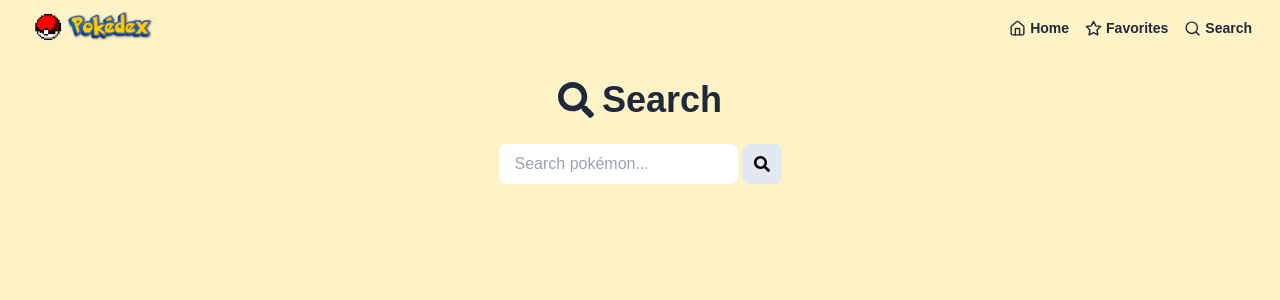
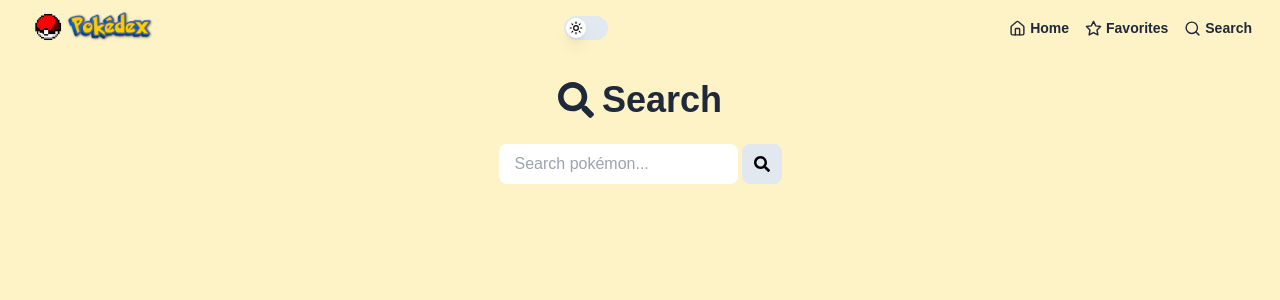
Before and after one commit to dameness/pokedex, a React (Vite) app: page /search in a window 1280 px wide. Shown: the top 300 px of the page. Built offline with nearby package versions, Linux system fonts and the light colour scheme; no server answers.

Commit message:
darkmode implementacao inicial

```diff
--- a/package.json
+++ b/package.json
@@ -11,6 +11,7 @@
   },
   "dependencies": {
     "@radix-ui/react-dropdown-menu": "^2.0.6",
+    "@radix-ui/react-switch": "^1.0.3",
     "axios": "^1.6.8",
     "class-variance-authority": "^0.7.0",
     "clsx": "^2.1.1",
--- a/src/App.tsx
+++ b/src/App.tsx
@@ -2,10 +2,16 @@
 import "./App.css";
 import router from "./router";
 import FavContext from "./contexts/FavContext";
+import DarkModeContext from "./contexts/DarkModeContext";
 import { useState } from "react";
 
 export default function App() {
   const [favorites, setFavorites] = useState<number[]>([]);
+  const [darkMode, setDarkMode] = useState<boolean>(false);
+
+  function toggleDarkMode() {
+    setDarkMode((prev) => !prev);
+  }
 
   function addFavorite(id: number) {
     if (favorites.length >= 9) {
@@ -26,8 +32,10 @@
   }
 
   return (
-    <FavContext.Provider value={{ favorites, addFavorite, removeFavorite }}>
-      <RouterProvider router={router} />
-    </FavContext.Provider>
+    <DarkModeContext.Provider value={{ darkMode, toggleDarkMode }}>
+      <FavContext.Provider value={{ favorites, addFavorite, removeFavorite }}>
+        <RouterProvider router={router} />
+      </FavContext.Provider>
+    </DarkModeContext.Provider>
   );
 }
--- a/src/components/Header/index.tsx
+++ b/src/components/Header/index.tsx
@@ -2,6 +2,7 @@
 import NavDropdown from "./utils/NavDropdown";
 import NavList from "./utils/NavList";
 import { useMediaQuery } from "react-responsive";
+import DarkModeSwitch from "./utils/DarkModeSwitch";
 
 export default function Header() {
   const smallScreen = useMediaQuery({ maxWidth: 640 });
@@ -18,7 +19,7 @@
           alt="pokedex-logo"
         />
       </Link>
-
+      <DarkModeSwitch />
       {smallScreen ? <NavDropdown /> : <NavList />}
     </header>
   );
--- /dev/null
+++ b/src/components/Header/utils/DarkModeSwitch.tsx
@@ -0,0 +1,12 @@
+import { Switch } from "@/components/ui/switch";
+import DarkModeContext from "@/contexts/DarkModeContext";
+import { useContext } from "react";
+
+export default function DarkModeSwitch() {
+  const { darkMode, toggleDarkMode } = useContext(DarkModeContext);
+  return (
+    <>
+      <Switch checked={darkMode} onCheckedChange={toggleDarkMode} />
+    </>
+  );
+}
--- /dev/null
+++ b/src/components/ui/switch.tsx
@@ -0,0 +1,35 @@
+import * as React from "react";
+import * as SwitchPrimitives from "@radix-ui/react-switch";
+
+import { cn } from "@/lib/utils";
+import DarkModeContext from "@/contexts/DarkModeContext";
+import { Moon, Sun } from "lucide-react";
+import { useContext } from "react";
+
+const Switch = React.forwardRef<
+  React.ElementRef<typeof SwitchPrimitives.Root>,
+  React.ComponentPropsWithoutRef<typeof SwitchPrimitives.Root>
+>(({ className, ...props }, ref) => {
+  const { darkMode } = useContext(DarkModeContext);
+  return (
+    <SwitchPrimitives.Root
+      className={cn(
+        "peer inline-flex h-6 w-11 shrink-0 cursor-pointer items-center rounded-full border-2 border-transparent transition-colors focus-visible:outline-none focus-visible:ring-2 focus-visible:ring-ring focus-visible:ring-offset-2 focus-visible:ring-offset-background disabled:cursor-not-allowed disabled:opacity-50 data-[state=checked]:bg-primary data-[state=unchecked]:bg-input",
+        className
+      )}
+      {...props}
+      ref={ref}
+    >
+      <SwitchPrimitives.Thumb
+        className={cn(
+          "pointer-events-none flex items-center justify-center h-5 w-5 rounded-full bg-background shadow-lg ring-0 transition-transform data-[state=checked]:translate-x-5 data-[state=unchecked]:translate-x-0"
+        )}
+      >
+        {darkMode ? <Moon size={14} /> : <Sun size={14} />}
+      </SwitchPrimitives.Thumb>
+    </SwitchPrimitives.Root>
+  );
+});
+Switch.displayName = SwitchPrimitives.Root.displayName;
+
+export { Switch };
--- /dev/null
+++ b/src/contexts/DarkModeContext.ts
@@ -0,0 +1,9 @@
+import { createContext } from "react";
+
+interface Context {
+  darkMode: boolean;
+  toggleDarkMode: () => void;
+}
+const DarkModeContext = createContext<Context>({} as Context);
+
+export default DarkModeContext;
--- a/tailwind.config.js
+++ b/tailwind.config.js
@@ -107,4 +107,5 @@
       display: ["group-hover"],
     },
   },
+  darkMode: "class",
 };
```
Also changed, not shown: 1 other file (tests, documents, lock files or other folders).
